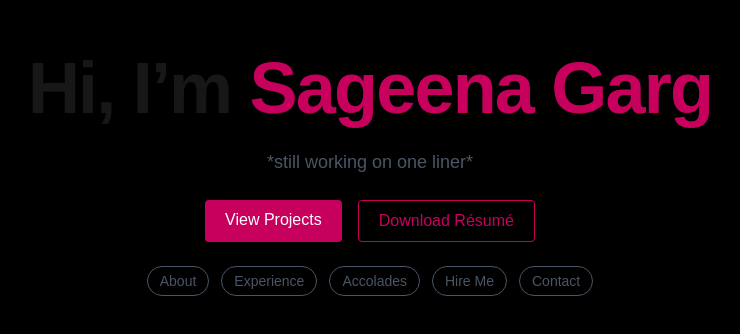
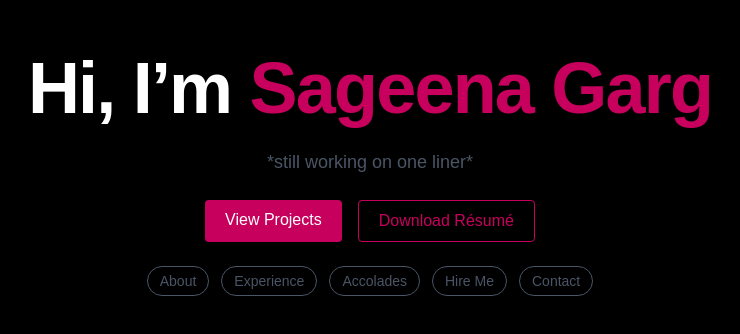
Before and after one commit to SageGarg/sageena-portfolio, a Next.js app: page / in a window 1280 px wide. Shown: the part 226-560 px from the top of the page, without its empty margins (270-1010 px from the left). Built offline with nearby package versions, Linux system fonts and the light colour scheme.

Commit message:
bg color

```diff
--- a/src/app/page.tsx
+++ b/src/app/page.tsx
@@ -133,12 +133,12 @@ useEffect(() => {
 
       {/* ================= Hero ================= */}
       {phase === 'done' && (
-        <section className="flex min-h-screen flex-col items-center justify-center gap-6 text-center bg-black">
+        <section className="flex min-h-screen flex-col items-center justify-center gap-6 text-center bg-black dark:bg-black">
           <motion.h1
             initial={{ opacity: 0, y: 30 }}
             animate={{ opacity: 1, y: 0 }}
             transition={{ duration: 0.6 }}
-            className="text-6xl sm:text-7xl font-extrabold tracking-tight"
+            className="text-6xl sm:text-7xl font-extrabold tracking-tight text-white"
           >
             Hi, I’m <span className="text-pink-700">Sageena&nbsp;Garg</span>
           </motion.h1>
```
Also changed, not shown: 1 other file (tests, documents, lock files or other folders).
